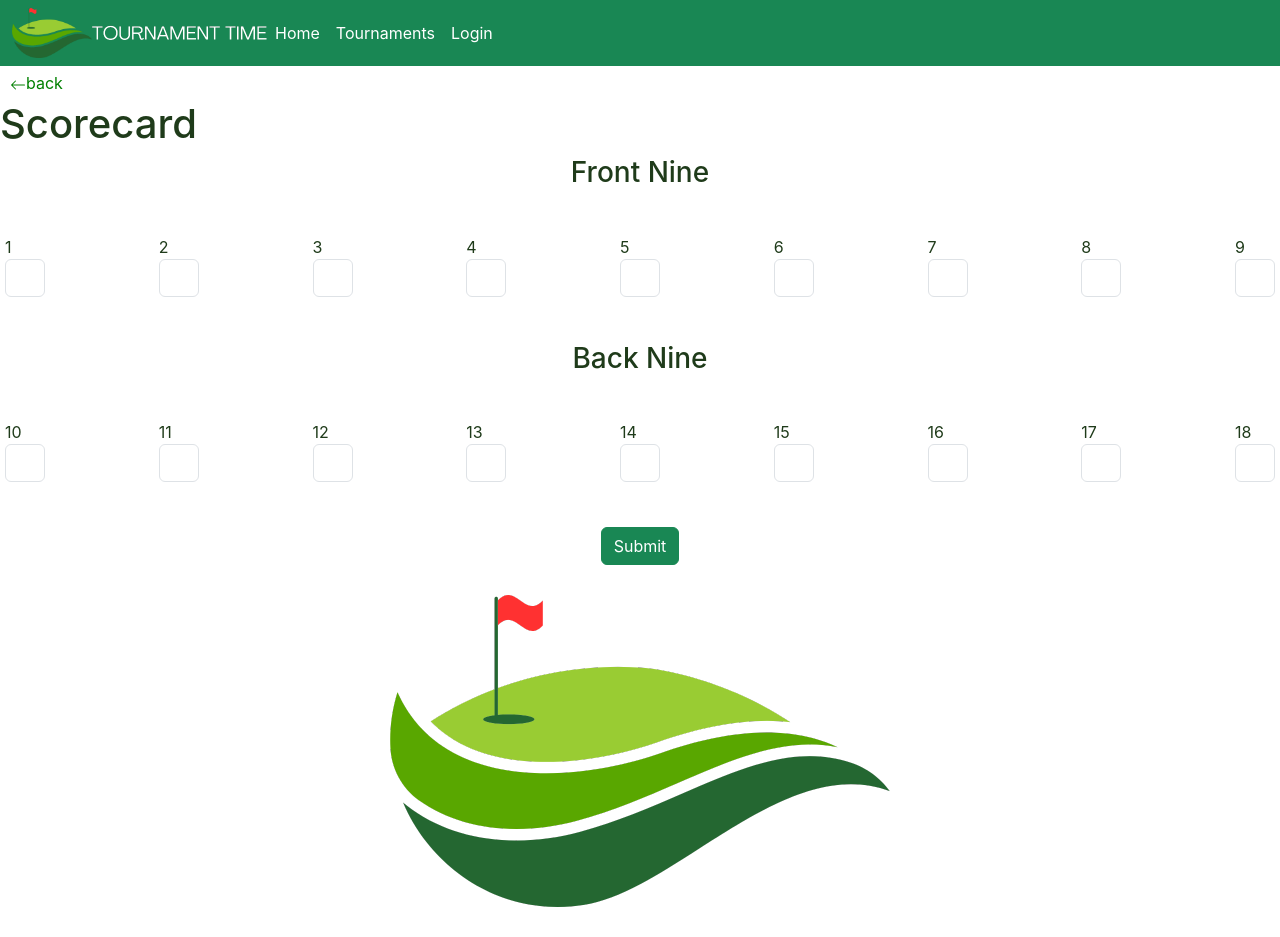
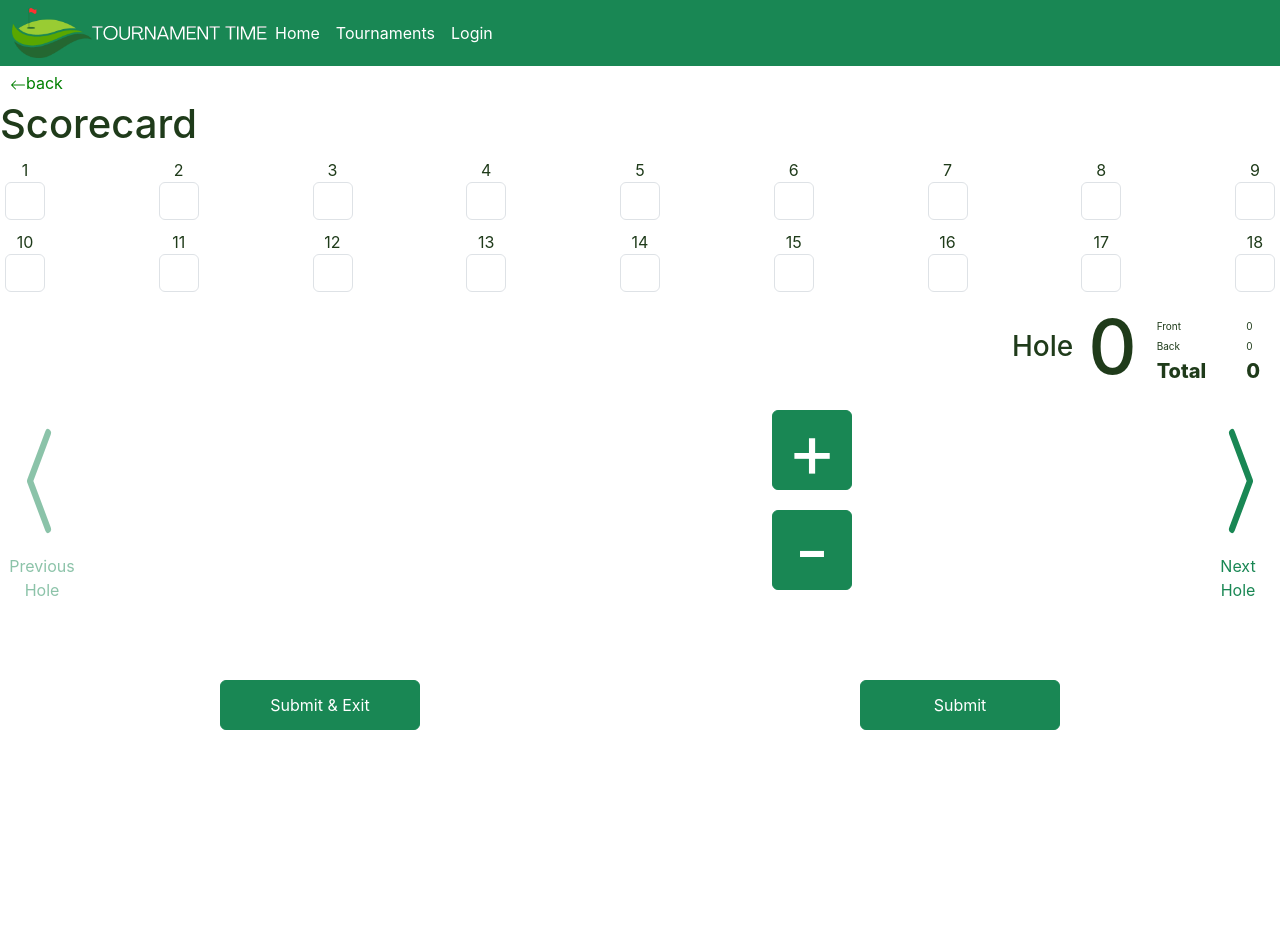
Before and after one commit to mylesw27/tournament-time-client, a React (Create React App) app: page /tournament/scorecard/1/1 in a window 1280 px wide. After the commit the page ends 800 px from the top, so only its background shows below. Built offline with nearby package versions, Linux system fonts and the light colour scheme.

Commit message:
update scorecard view

```diff
--- a/public/index.html
+++ b/public/index.html
@@ -26,7 +26,7 @@
       work correctly both with client-side routing and a non-root public URL.
       Learn how to configure a non-root public URL by running `npm run build`.
     -->
-    <title>React App</title>
+    <title>Tournament Time</title>
   </head>
   <body>
     <noscript>You need to enable JavaScript to run this app.</noscript>
--- a/src/components/pages/AllTournamentList.jsx
+++ b/src/components/pages/AllTournamentList.jsx
@@ -4,6 +4,7 @@ import axios, { all } from "axios";
 import TournamentsCard from "../partials/TournamentsCard";
 import { Button, Form } from "react-bootstrap";
 import './AllTournamentList.css'
+import API from "../../API";
 
 export default function TournamentList(props) {
     const [tournaments, setTournaments] = useState(["",""])
@@ -12,7 +13,7 @@ export default function TournamentList(props) {
 
     useEffect(() => {
         setCurrentUser(props.currentUser)
-        axios.get("https://tournament-time.herokuapp.com/api/tournaments/")
+        API.get("api/tournaments/")
             .then((response) => {
                 setTournaments(response.data)
             })
--- a/src/components/pages/Scorecard.css
+++ b/src/components/pages/Scorecard.css
@@ -11,17 +11,28 @@
     display: flex;
     flex-direction: column;
     margin: 0 px;
+    text-align: center;
+}
+
+.activeHole {
+    border: 1px solid rgb(7, 84, 37);
+    border-radius: 6px;
+    padding: 1px;
+    box-shadow: 0px 0px 5px rgba(7, 84, 37, .5);
+    text-align: center;
 }
 
 .nine {
     display: flex;
     flex-direction: row;
     justify-content: space-between;
-    margin: 45px 5px 45px 5px;
+    margin: 10px 5px 10px 5px;
 }
 
 .nineheader{
     text-align: center;
+    font-size: 15px;
+    display: none;
 }
 
 .buttonDiv {
@@ -36,6 +47,135 @@
 
 }
 
-.scorecardDiv {
+.holeNumberDiv {
+    display: flex;
+    flex-direction: row;
+    justify-content: flex-end;
+    align-items: center;
+}
 
+.holeHeader {
+    display: flex;
+    justify-content: center;
 }
+
+.holeNumber {
+    display: flex;
+    justify-content: center;
+    font-size: 75px;
+}
+
+.totalScoresDiv {
+    display: flex;
+    flex-direction: row;
+    width: 200 px;
+}
+
+.totalScoresDiv p {
+    font-size: 10px;
+    margin: 5px 20px;
+}
+
+.totalScore {
+    margin: 5px 20px;
+    font-size: 20px;
+    font-weight: 800;
+}
+
+.currentHoleDiv {
+    display: flex;
+    flex-direction: row;
+    justify-content: space-between;
+    height: 250px;
+}
+
+.chevron {
+    transform: scaleY(8) scaleX(6);
+    translate: 0px 40px;
+    margin: 0px 0px 60px 0px;
+}
+
+.holeButton {
+    background-color: white;
+    color: rgb(25,135,84);
+    border-color: rgba(25,135,84,0);
+    margin: 3px;
+    width: 78px;
+    display: flex;
+    flex-direction: column;
+    align-items: center;
+    justify-content: space-around;
+}
+.holeButton:focus {
+    background-color: white;
+    color: rgb(25,135,84);
+    border-color: rgba(25,135,84,0);
+}
+.holeButton:active {
+    background-color: white;
+    color: rgb(25,135,84);
+    border-color: rgba(25,135,84,0);
+}
+.holeButton:hover {
+    background-color: white;
+    color: rgb(25,135,84);
+    border-color: rgba(25,135,84,0);
+}
+
+.inactiveButton {
+    color: rgba(25,135,84,.5);
+}
+.inactiveButton:active {
+    color: rgba(25,135,84,.5);
+}
+.inactiveButton:focus {
+    color: rgba(25,135,84,.5);
+}
+.inactiveButton:hover {
+    color: rgba(25,135,84,.5);
+}
+
+.scoreWordDiv{
+    display: flex;
+    flex-direction: column;
+    justify-items: center;
+    margin: 0px 0px 0px 0px;
+}
+
+.currentHoleScore {
+    font-size: 100px;
+    transform: scaleY(3) scaleX(2);
+    translate: 0px 40px;
+    color: black;
+    margin: -10px 0px 0px 0px;
+}
+
+.scoreButtonDiv {
+    display: flex;
+    flex-direction: column;
+    justify-content: space-around;
+    height: 200px;
+    /* margin-top: 30px; */
+}
+
+.scoreButton {
+    height: 80px;
+    width: 80px;
+    font-size: 75px;
+    display: flex;
+    justify-content: center;
+    align-items: center;
+}
+
+.submitButtonsDiv {
+    display: flex;
+    flex-direction: row;
+    justify-content: space-around;
+    margin: 20px 0px 0px 0px;
+}
+
+.submitButton {
+    width: 200px;
+    height: 50px;
+    z-index: 1;
+}
--- a/src/components/pages/Scorecard.jsx
+++ b/src/components/pages/Scorecard.jsx
@@ -1,8 +1,8 @@
-import { useParams, Link } from "react-router-dom";
+import { useParams, Link, useNavigate } from "react-router-dom";
 import { useState, useEffect } from "react";
 import API from "../../API";
 import './Scorecard.css'
-import { ArrowLeft } from "react-bootstrap-icons";
+import { ArrowLeft, ChevronCompactLeft, ChevronCompactRight } from "react-bootstrap-icons";
 import { Button, Form } from "react-bootstrap";
 
 export default function Scorecard(props) {
@@ -33,6 +33,24 @@ export default function Scorecard(props) {
         hole17: 0,
         hole18: 0
     })
+    const [currentHole, setCurrentHole] = useState(0)
+    const [currentHoleScore, setCurrentHoleScore] = useState(0)
+    const navigate = useNavigate()
+
+    const findCurrentHole = (scorecard) => {
+        let i = 1
+        while (i <= 18) {
+            if (scorecard[`hole${i}`] == 0) {
+                setCurrentHoleScore(scorecard[`hole${i}`])
+                return i
+            } else if (i == 18) {
+                setCurrentHoleScore(scorecard[`hole${i}`])
+                return i
+            }   else {
+                i++
+            }
+        }
+    }
 
     useEffect(() => {
         const requestData = {
@@ -46,9 +64,12 @@ export default function Scorecard(props) {
                 setScorecard(response.data)
                 setScoreForm(response.data)
                 console.log(response.data)
+                setCurrentHole(findCurrentHole(response.data))
             })
             console.log(requestData)
+            console.log(currentHoleScore, scoreForm[`hole${currentHole}`])
         }
+        setCurrentHoleScore(scoreForm[`hole${currentHole}` +1 ])
     }, [currentUser])
 
     const handleSubmit = (e) => {
@@ -58,94 +79,184 @@ export default function Scorecard(props) {
                 console.log(response)
             })
     }
+
+    const handleSubmitAndExit = (e) => {
+        e.preventDefault()
+        API.put(`/api/scores/${scorecard.id}/`, scoreForm)
+            .then((response) => {
+                console.log(response)
+            })
+        console.log('click')
+        navigate(`/tournament/${tournamentId}`)
+    }
+
+    const frontScore = () => {
+        let sum = 0
+        for (let i = 1; i <= 9; i++) {
+            sum += scoreForm[`hole${i}`]
+        }
+        return sum
+    }
+    const backScore = () => {
+        let sum = 0
+        for (let i = 10; i <= 18; i++) {
+            sum += scoreForm[`hole${i}`]
+        }
+        return sum
+    }
+
+    const handleIncreasePress = (e) => {
+        e.preventDefault()
+        setCurrentHoleScore(currentHoleScore + 1)
+        setScoreForm({...scoreForm, [`hole${currentHole}`]: currentHoleScore + 1})
+    }
+
+    const handleDecreasePress = (e) => {
+        e.preventDefault()
+        if (currentHoleScore > 0) {
+            setCurrentHoleScore(currentHoleScore - 1)
+            setScoreForm({...scoreForm, [`hole${currentHole}`]: currentHoleScore - 1})
+        }
+    }
+
+    const handleNextHole = (e) => {
+        if (currentHole < 18) {
+            e.preventDefault()
+            handleSubmit(e)
+            setCurrentHole(currentHole + 1)
+            setCurrentHoleScore(scoreForm[`hole${currentHole + 1}`])
+        }
+    }
+
+    const handlePreviousHole = (e) => {
+        if (currentHole > 1) {
+        e.preventDefault()
+        handleSubmit(e)
+        setCurrentHole(currentHole - 1)
+        setCurrentHoleScore(scoreForm[`hole${currentHole - 1}`])
+        }
+    }
+
     return (
         <div className="scorecardDiv">
             {tournamentId ? <p className="back"><Link to={`/tournament/${tournamentId}/`} className="back"><ArrowLeft />back</Link></p> : null }
             <h1>Scorecard</h1>
-            <Form onSubmit={handleSubmit}>
+            <Form>
                 <h3 className="nineheader">Front Nine</h3>
                 <div className="frontNine nine">
-                <div className="holeDiv">
+                <div className= {currentHole == 1 ? "hole Div activeHole" : "holeDiv"} >
                     <label htmlFor="hole1">1</label>
                     <Form.Control type="number" id="hole1" value={scoreForm.hole1} onChange={(e) => setScoreForm({...scoreForm, hole1: e.target.value})} className="scoreInput"/>
                 </div>
-                <div className="holeDiv">
+                <div className= {currentHole == 2 ? "hole Div activeHole" : "holeDiv"} >
                     <label htmlFor="hole2">2</label>
                     <Form.Control type="number" id="hole2" value={scoreForm.hole2} onChange={(e) => setScoreForm({...scoreForm, hole2: e.target.value})} className="scoreInput" />
                 </div>
-                <div className="holeDiv">
+                <div className= {currentHole == 3 ? "hole Div activeHole" : "holeDiv"} >
                     <label htmlFor="hole3">3</label>
                     <Form.Control type="number" id="hole3" value={scoreForm.hole3} onChange={(e) => setScoreForm({...scoreForm, hole3: e.target.value})} className="scoreInput" />
                 </div>
-                <div className="holeDiv">
+                <div className= {currentHole == 4 ? "hole Div activeHole" : "holeDiv"} >
                     <label htmlFor="hole4">4</label>
                     <Form.Control type="number" id="hole4" value={scoreForm.hole4} onChange={(e) => setScoreForm({...scoreForm, hole4: e.target.value})} className="scoreInput" />
                 </div>
-                <div className="holeDiv">
+                <div className= {currentHole == 5 ? "hole Div activeHole" : "holeDiv"} >
                     <label htmlFor="hole5">5</label>
                     <Form.Control type="number" id="hole5" value={scoreForm.hole5} onChange={(e) => setScoreForm({...scoreForm, hole5: e.target.value})} className="scoreInput" />
                 </div>
-                <div className="holeDiv">
+                <div className= {currentHole == 6 ? "hole Div activeHole" : "holeDiv"} >
                     <label htmlFor="hole6">6</label>
                     <Form.Control type="number" id="hole6" value={scoreForm.hole6} onChange={(e) => setScoreForm({...scoreForm, hole6: e.target.value})} className="scoreInput" />
                 </div>
-                <div className="holeDiv">
+                <div className= {currentHole == 7 ? "hole Div activeHole" : "holeDiv"} >
                     <label htmlFor="hole7">7</label>
                     <Form.Control type="number" id="hole7" value={scoreForm.hole7} onChange={(e) => setScoreForm({...scoreForm, hole7: e.target.value})} className="scoreInput" />
                 </div>
-                <div className="holeDiv">
+                <div className= {currentHole == 8 ? "hole Div activeHole" : "holeDiv"} >
                     <label htmlFor="hole8">8</label>
                     <Form.Control type="number" id="hole8" value={scoreForm.hole8} onChange={(e) => setScoreForm({...scoreForm, hole8: e.target.value})} className="scoreInput" />
                 </div>
-                <div className="holeDiv">
+                <div className= {currentHole == 9 ? "hole Div activeHole" : "holeDiv"} >
                     <label htmlFor="hole9">9</label>
                     <Form.Control type="number" id="hole9" value={scoreForm.hole9} onChange={(e) => setScoreForm({...scoreForm, hole9: e.target.value})} className="scoreInput" />
                 </div>
                 </div>
                 <h3 className="nineheader">Back Nine</h3>
                 <div className="backNine nine">
-                <div className="holeDiv">
+                <div className= {currentHole == 10 ? "hole Div activeHole" : "holeDiv"} >
                     <label htmlFor="hole10">10</label>
                     <Form.Control type="number" id="hole10" value={scoreForm.hole10} onChange={(e) => setScoreForm({...scoreForm, hole10: e.target.value})} className="scoreInput" />
                 </div>
-                <div className="holeDiv">
+                <div className= {currentHole == 11 ? "hole Div activeHole" : "holeDiv"} >
                     <label htmlFor="hole11">11</label>
                     <Form.Control type="number" id="hole11" value={scoreForm.hole11} onChange={(e) => setScoreForm({...scoreForm, hole11: e.target.value})} className="scoreInput" />
                 </div>
-                <div className="holeDiv">
+                <div className= {currentHole == 12 ? "hole Div activeHole" : "holeDiv"} >
                     <label htmlFor="hole12">12</label>
                     <Form.Control type="number" id="hole12" value={scoreForm.hole12} onChange={(e) => setScoreForm({...scoreForm, hole12: e.target.value})} className="scoreInput" />
                 </div>
-                <div className="holeDiv">
+                <div className= {currentHole == 13 ? "hole Div activeHole" : "holeDiv"} >
                     <label htmlFor="hole13">13</label>
                     <Form.Control type="number" id="hole13" value={scoreForm.hole13} onChange={(e) => setScoreForm({...scoreForm, hole13: e.target.value})} className="scoreInput" />
                 </div>
-                <div className="holeDiv">
+                <div className= {currentHole == 14 ? "hole Div activeHole" : "holeDiv"} >
                     <label htmlFor="hole14">14</label>
                     <Form.Control type="number" id="hole14" value={scoreForm.hole14} onChange={(e) => setScoreForm({...scoreForm, hole14: e.target.value})} className="scoreInput" />
                 </div>
-                <div className="holeDiv">
+                <div className= {currentHole == 15 ? "hole Div activeHole" : "holeDiv"} >
                     <label htmlFor="hole15">15</label>
                     <Form.Control type="number" id="hole15" value={scoreForm.hole15} onChange={(e) => setScoreForm({...scoreForm, hole15: e.target.value})} className="scoreInput" />
                 </div>
-                <div className="holeDiv">
+                <div className= {currentHole == 16 ? "hole Div activeHole" : "holeDiv"} >
                     <label htmlFor="hole16">16</label>
                     <Form.Control type="number" id="hole16" value={scoreForm.hole16} onChange={(e) => setScoreForm({...scoreForm, hole16: e.target.value})} className="scoreInput" />
                 </div>
-                <div className="holeDiv">
+                <div className= {currentHole == 17 ? "hole Div activeHole" : "holeDiv"} >
                     <label htmlFor="hole17">17</label>
                     <Form.Control type="number" id="hole17" value={scoreForm.hole17} onChange={(e) => setScoreForm({...scoreForm, hole17: e.target.value})} className="scoreInput" />
                 </div>
-                <div className="holeDiv">
+                <div className= {currentHole == 18 ? "hole Div activeHole" : "holeDiv"} >
                     <label htmlFor="hole18">18</label>
                     <Form.Control type="number" id="hole18" value={scoreForm.hole18} onChange={(e) => setScoreForm({...scoreForm, hole18: e.target.value})} className="scoreInput" />
                 </div>
                 </div>
-                <div className="buttonDiv">
-                    <Button type="submit" variant="success">Submit</Button>
+                <div>
+                    <div className="holeNumberDiv">
+                        <h3 className="holeHeader">Hole &nbsp;</h3>
+                        <h1 className="holeNumber">{currentHole}</h1>
+                        <div className="totalScoresDiv">
+                            <div className="totalScoreHeaders">
+                                <p>Front</p>
+                                <p>Back</p>
+                                <h5 className="totalScore">Total</h5>
+                            </div>
+                            <div className="totalScoreNumbers">
+                                <p>{frontScore()}</p>
+                                <p>{backScore()}</p>
+                                <h5 className="totalScore">{frontScore() + backScore()}</h5>
+                            </div>
+                        </div>
+                    </div>
+                    <div className="currentHoleDiv">
+                        <Button className={currentHole <= 1 ? "holeButton inactiveButton" : "holeButton"} onClick={handlePreviousHole} variant="success"><ChevronCompactLeft className="chevron"/> <p>Previous Hole</p></Button>
+                        <div className="scoreDiv">
+                            {/* <p className="scoreWordDiv">Score</p> */}
+                            <div className="currentHoleScore">{currentHoleScore} </div>
+                        </div>
+                        <div className="scoreButtonDiv">
+                            <Button className="scoreButton" onClick={handleIncreasePress} variant="success">+</Button>
+                            <Button className="scoreButton" onClick={handleDecreasePress} variant="success">-</Button>
+                        </div>
+                        <Button className={currentHole == 18 ? "holeButton inactiveButton" : "holeButton"} onClick={handleNextHole} variant="success"><ChevronCompactRight className="chevron"/> <p>Next Hole</p></Button>
+                    </div>
                 </div>
-                <div className="buttonDiv">
-                <img src="/tournament_time_logo.png" className="bottomLogo"/>
+                <div className="submitButtonsDiv">
+                    <div className="buttonDiv">
+                            <Button type="submit" variant="success" onClick={handleSubmitAndExit} className="submitButton">Submit & Exit</Button>
+                    </div>
+                    <div className="buttonDiv">
+                        <Button type="submit" variant="success" onClick={handleSubmit} className="submitButton">Submit</Button>
+                    </div>
                 </div>
             </Form>
         </div>
--- a/src/components/pages/Tournament.jsx
+++ b/src/components/pages/Tournament.jsx
@@ -22,14 +22,14 @@ export default function Tournament (props) {
     const [render, setRender] = useState(false)
 
     useEffect (() => {
-        const url = `https://tournament-time.herokuapp.com/api/tournaments/${id}/`
-        axios.get(url)
+        const url = `api/tournaments/${id}/`
+        API.get(url)
             .then((response) => {
                 setTournament(response.data)
                 setPlayers(response.data.players)
                 setScores(response.data.scores)
             })
-        axios.get('https://tournament-time.herokuapp.com/api/players/')
+        API.get('api/players/')
             .then((response) => {
                 setAllPlayers(response.data)
                 setRender(true)
--- a/src/components/pages/TournamentList.jsx
+++ b/src/components/pages/TournamentList.jsx
@@ -11,7 +11,7 @@ export default function TournamentList(props) {
 
     useEffect(() => {
         setCurrentUser(props.currentUser)
-        axios.get("https://tournament-time.herokuapp.com/api/tournaments/")
+        axios.get("api/tournaments/")
             .then((response) => {
                 setTournaments(response.data)
             })
```
